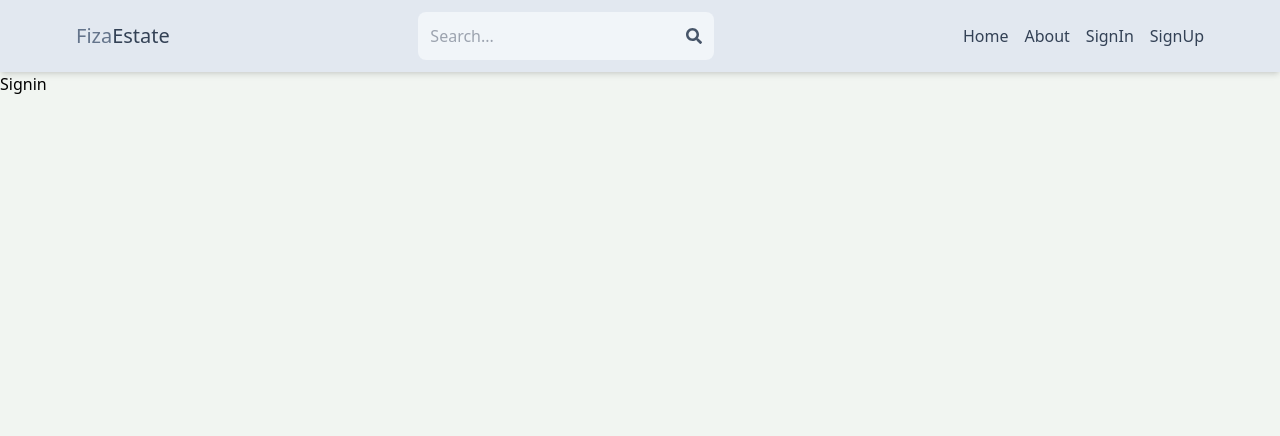
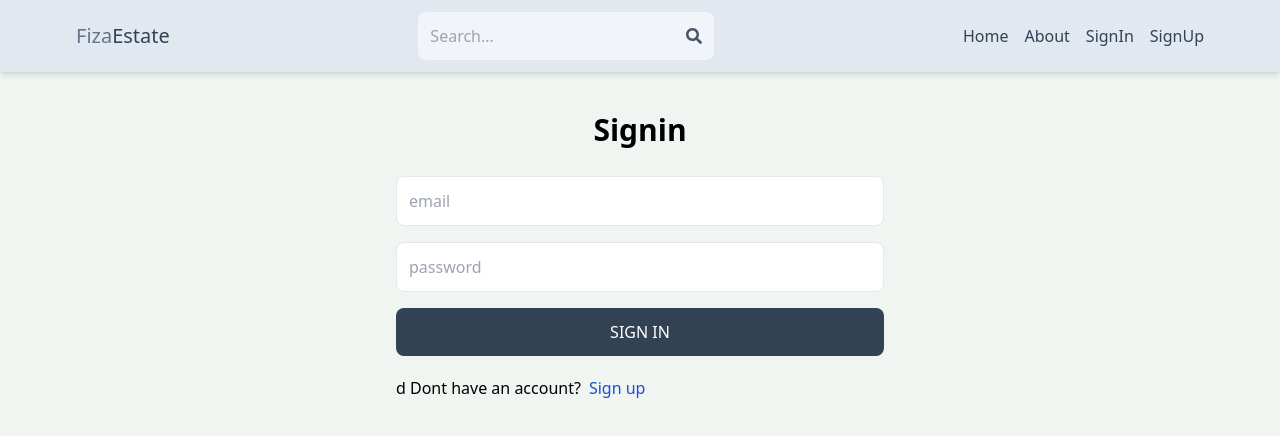
Before and after one commit to fizae47-arch/mern-estate, a React (Vite) app in the folder client/: page /signin in a window 1280 px wide. Shown: the top 436 px of the page. Built offline with nearby package versions, Linux system fonts and the light colour scheme.

Commit message:
complete sign in page functionality

```diff
--- a/client/src/App.jsx
+++ b/client/src/App.jsx
@@ -11,8 +11,8 @@
   <Header />
   <Routes>
     <Route path="/" element={<Home />} />
-    <Route path="/Signin" element={<Signin />} />
-    <Route path="/SignUp" element={<SignUp />} />
+    <Route path="/signin" element={<Signin />} />
+    <Route path="/signUp" element={<SignUp />} />
     <Route path="/about" element={<About />} />
     <Route path="/profile" element={<Profile />} />
     </Routes>
--- a/client/src/pages/SignUp.jsx
+++ b/client/src/pages/SignUp.jsx
@@ -36,7 +36,7 @@
       }
       setLoading(false);
       setError(null);
-      navigate('/sign-in');
+      navigate('/signin');
     } catch (error) {
       setLoading(false);
         setError(error.message);
--- a/client/src/pages/Signin.jsx
+++ b/client/src/pages/Signin.jsx
@@ -1,7 +1,67 @@
-import React from 'react'
+import { useState } from 'react'
+import {Link, useNavigate } from 'react-router-dom'
 
-export default function Signin() {
+export default function SignIn() {
+  const [formData, setFormData] = useState({});
+  const [error, setError] = useState(null);
+  const [loading, setLoading] = useState(false);
+  const navigate = useNavigate();
+  const handleChange = (e) => {
+setFormData(
+  {
+    ...formData,
+    [e.target.id]: e.target.value,
+  });
+  };
+  const handleSubmit = async (e) =>{
+    e.preventDefault();
+
+
+    try {
+      setLoading(true);
+    const res = await fetch('/api/auth/signin',
+      {
+        method: 'Post',
+        headers: {
+          'Content-Type': 'application/json',
+        },
+        body: JSON.stringify(formData),
+      });
+      const data = await res.json();
+      console.log (data);
+      if (data.success === false) {
+        setLoading(false);
+        setError(data.message);
+        return;
+      }
+      setLoading(false);
+      setError(null);
+      navigate('/');
+    } catch (error) {
+      setLoading(false);
+        setError(error.message);
+    }
+
+  };
   return (
-    <div>Signin</div>
+    <div className='p-3 max-w-lg mx-auto'>
+      <h1 className='text-3xl text-center font-semibold my-7'>Signin</h1>
+      <form onSubmit={handleSubmit} className='flex flex-col gap-4'>
+
+        <input type="email" placeholder='email'
+        className='border p-3 rounded-lg' id='email' onChange={handleChange} />
+        <input type="password" placeholder='password'
+        className='border p-3 rounded-lg' id='password' onChange={handleChange} />
+        <button disabled={loading} className='bg-slate-700 text-white p-3 rounded-lg uppercase hover:opacity-95 disabled:opacity-80'>
+          {loading ? 'Loading...': 'Sign in'}</button>
+      </form>
+      <div className='flex gap-2 mt-5'>
+        <p>d
+          Dont have an account?</p>
+        <Link to={"/sign-up"}>
+        <span className='text-blue-700'>Sign up</span></Link>
+      </div>
+      {error && <p className='text-red-500 mt-5'>{error}</p>}
+      </div>
   )
 }
```
